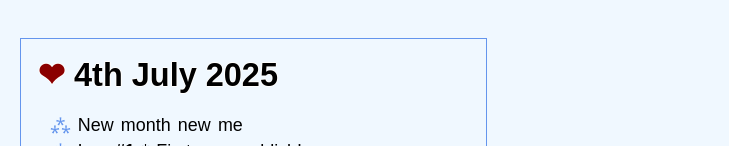
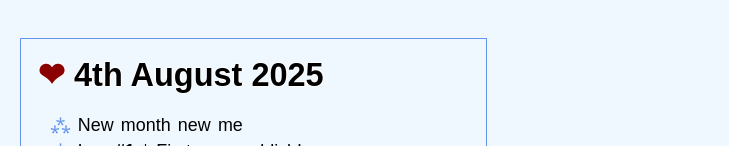
Before and after one commit to tsukiniostar/floralchai, a plain HTML site: page public/cottage/sitelog.html in a window 1280 px wide. Shown: the part 214-360 px from the top of the page, without its empty margins (0-729 px from the left). Drawn offline with Linux system fonts and the light colour scheme; a web font is replaced by a local one.

Commit message:
Fixed sitelog date

```diff
--- a/public/cottage/sitelog.html
+++ b/public/cottage/sitelog.html
@@ -71,7 +71,7 @@
         </section>
         -->
         <section class="update-log">
-            <div class="date"><span class="heart">❤︎</span> 4th July 2025</div>
+            <div class="date"><span class="heart">❤︎</span> 4th August 2025</div>
             <article class="paragraph">
                 <ol>
                     <li>New month new me</li>
```
